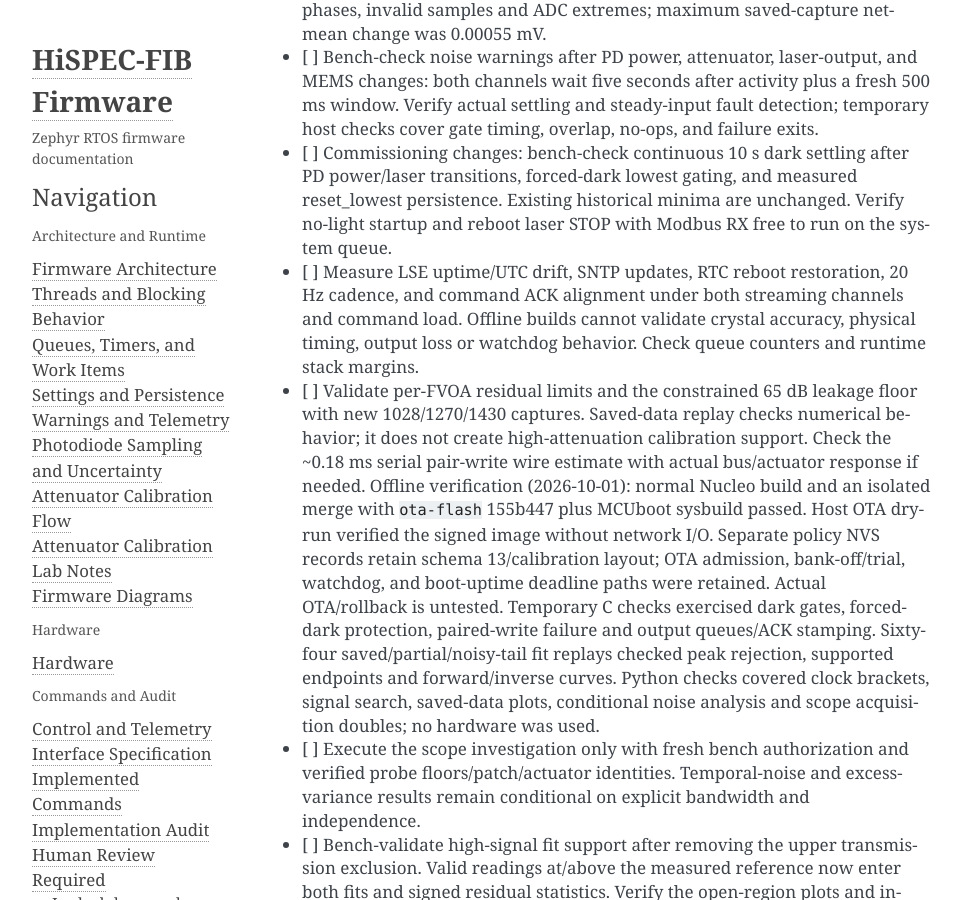
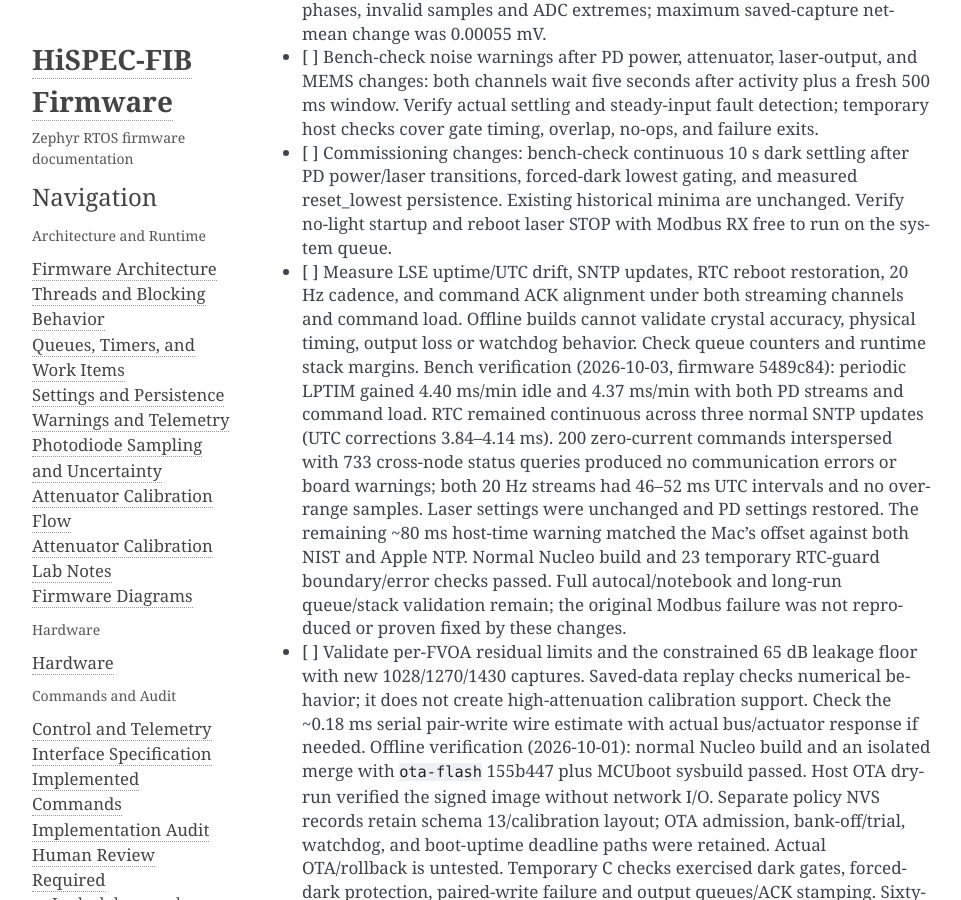
Before and after one commit to COO-Utilities/hispec-tib, a Sphinx documentation site: the page built from doc/human_review_required.md, in a window 1280 px wide and 900 px high, scrolled down 657 px. Shown: the whole window, without its empty margins (148-1109 px from the left). Built offline with Sphinx 7.4.7, drawn with Linux system fonts in a browser that asks for light colours.

Commit message:
Record periodic clock and RTC guard bench verification

```diff
--- a/doc/human_review_required.md
+++ b/doc/human_review_required.md
@@ -35,6 +35,17 @@
   cadence, and command ACK alignment under both streaming channels and command
   load. Offline builds cannot validate crystal accuracy, physical timing, output
   loss or watchdog behavior. Check queue counters and runtime stack margins.
+  Bench verification (2026-10-03, firmware 5489c84): periodic LPTIM gained
+  4.40 ms/min idle and 4.37 ms/min with both PD streams and command load.
+  RTC remained continuous across three normal SNTP updates (UTC corrections
+  3.84–4.14 ms). 200 zero-current commands interspersed with 733 cross-node
+  status queries produced no communication errors or board warnings; both
+  20 Hz streams had 46–52 ms UTC intervals and no overrange samples. Laser
+  settings were unchanged and PD settings restored. The remaining ~80 ms
+  host-time warning matched the Mac's offset against both NIST and Apple NTP.
+  Normal Nucleo build and 23 temporary RTC-guard boundary/error checks passed.
+  Full autocal/notebook and long-run queue/stack validation remain; the original
+  Modbus failure was not reproduced or proven fixed by these changes.
 - [ ] Validate per-FVOA residual limits and the constrained 65 dB leakage floor
   with new 1028/1270/1430 captures. Saved-data replay checks numerical behavior;
   it does not create high-attenuation calibration support. Check the ~0.18 ms
```
